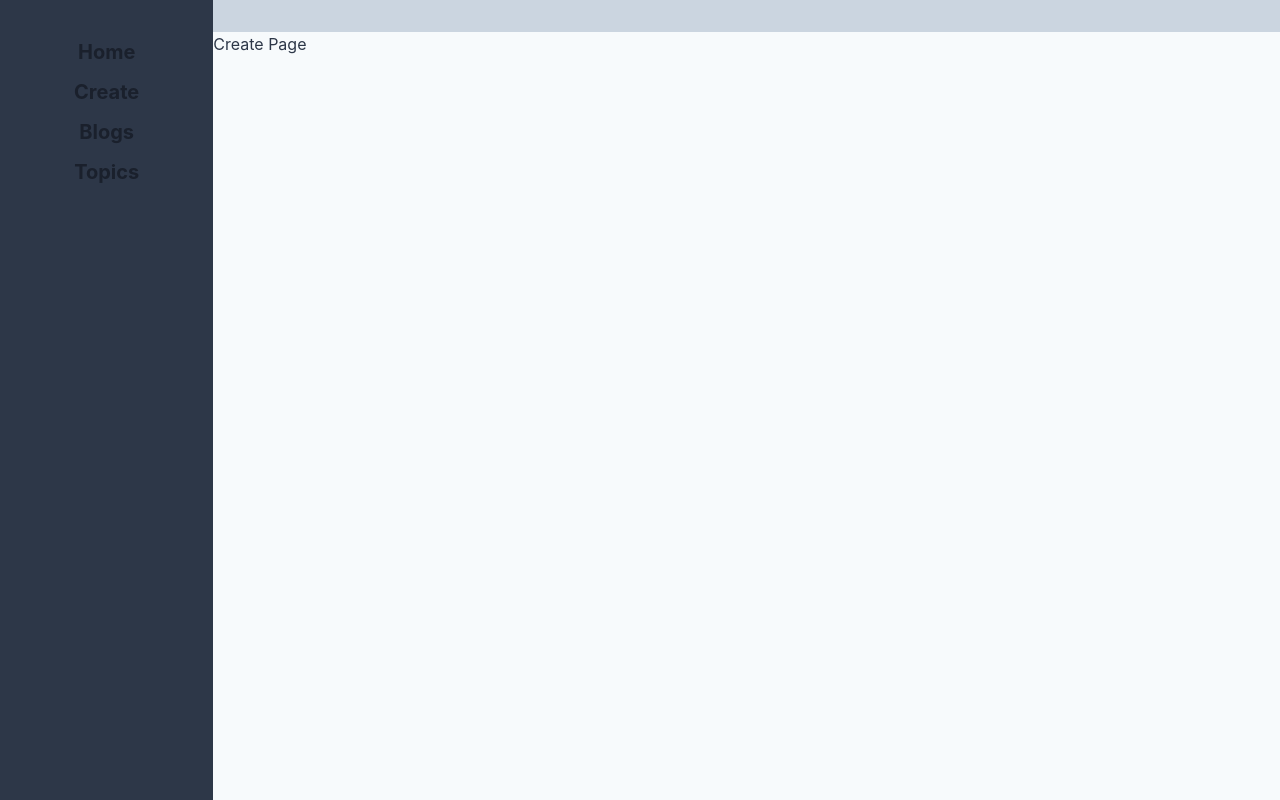
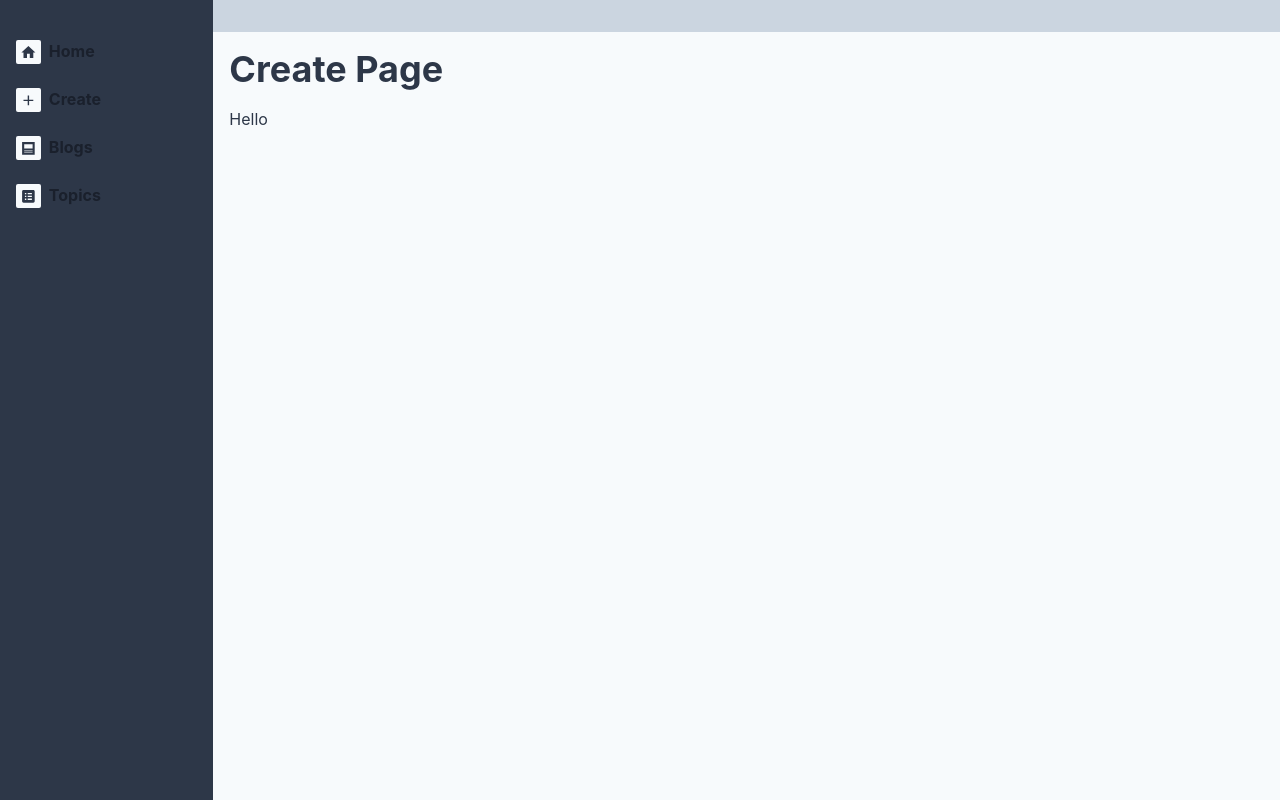
Before and after one commit to chheangg/personal-portfolio-admin, a React (Create React App) app: page /create in a window 1280 px wide. Built offline with nearby package versions, Linux system fonts and the light colour scheme.

Commit message:
Add Icons to SideBarItem

```diff
--- a/package.json
+++ b/package.json
@@ -3,9 +3,12 @@
   "version": "0.1.0",
   "private": true,
   "dependencies": {
+    "@chakra-ui/icons": "^2.0.17",
     "@chakra-ui/react": "^2.5.1",
     "@emotion/react": "^11.10.6",
     "@emotion/styled": "^11.10.6",
+    "@mdi/js": "^7.1.96",
+    "@mdi/react": "^1.6.1",
     "@testing-library/jest-dom": "^5.16.5",
     "@testing-library/react": "^13.4.0",
     "@testing-library/user-event": "^13.5.0",
--- /dev/null
+++ b/src/components/IconSideBarItem.js
@@ -0,0 +1,9 @@
+import { Box } from "@chakra-ui/react"
+import Icon from "@mdi/react"
+
+const IconSideBarItem = ({icon}) =>
+  <Box bg='gray.50' color='gray.700' borderRadius='sm' p='1' mr='2'>
+    <Icon path={icon} size={0.7}></Icon>
+  </Box>
+
+export default IconSideBarItem
--- a/src/components/MainSideBar/MainSideBar.js
+++ b/src/components/MainSideBar/MainSideBar.js
@@ -1,13 +1,14 @@
-import { Flex, Divider } from "@chakra-ui/react"
+import { Flex } from "@chakra-ui/react"
+import { mdiHome, mdiPlus, mdiPost, mdiListBox } from '@mdi/js';
 import SideBarItem from "./SideBarItem"
 
 const MainSideBar = () => {
   return (
-    <Flex flexDir='column'>
-      <SideBarItem text='Home' path='/' />
-      <SideBarItem text='Create' path='/create' />
-      <SideBarItem text='Blogs' path='/blogs' />
-      <SideBarItem text='Topics' path='/topics' />
+    <Flex flexDir='column' gap='2'>
+      <SideBarItem text='Home' path='/' icon={mdiHome} />
+      <SideBarItem text='Create' path='/create' icon={mdiPlus} />
+      <SideBarItem text='Blogs' path='/blogs' icon={mdiPost} />
+      <SideBarItem text='Topics' path='/topics' icon={mdiListBox} />
     </Flex>
   )
 }
--- a/src/components/MainSideBar/SideBarItem.js
+++ b/src/components/MainSideBar/SideBarItem.js
@@ -1,13 +1,15 @@
 import { Button} from "@chakra-ui/react"
+import IconSideBarItem from "../IconSideBarItem"
 import { useNavigate } from "react-router-dom"
 
-const SideBarItem = ({ text, path }) => {
+const SideBarItem = ({ text, path, icon }) => {
   const navigate = useNavigate()
   return (
     <Button
+      justifyContent='flex-start'
       colorScheme='gray'
       fontWeight='bold'
-      fontSize='xl'
+      fontSize='l'
       variant='ghost'
       borderRadius='0'
       _hover={{
@@ -17,7 +19,8 @@ const SideBarItem = ({ text, path }) => {
       m='0'
       onClick={() => navigate(path)}
     >
-      {text}
+      <IconSideBarItem icon={icon} />
+      <span>{text}</span>
     </Button>
   )
 }
--- a/src/pages/CreatePage.js
+++ b/src/pages/CreatePage.js
@@ -1,3 +1,8 @@
-const CreatePage = () => <div>Create Page</div>
+import Page from "./Page"
+
+const CreatePage = () =>
+  <Page title='Create Page'>
+    <div>Hello</div>
+  </Page>
 
 export default CreatePage
--- /dev/null
+++ b/src/pages/Page.js
@@ -0,0 +1,13 @@
+import { Container, Box, Heading } from "@chakra-ui/react";
+
+const Page = ({title, children}) =>
+  <Box
+    p={[4, 4]}
+  >
+    <Heading mb='4'>
+      {title}
+    </Heading>
+    {children}
+  </Box>
+
+export default Page
```
Also changed, not shown: 1 other file (tests, documents, lock files or other folders).
